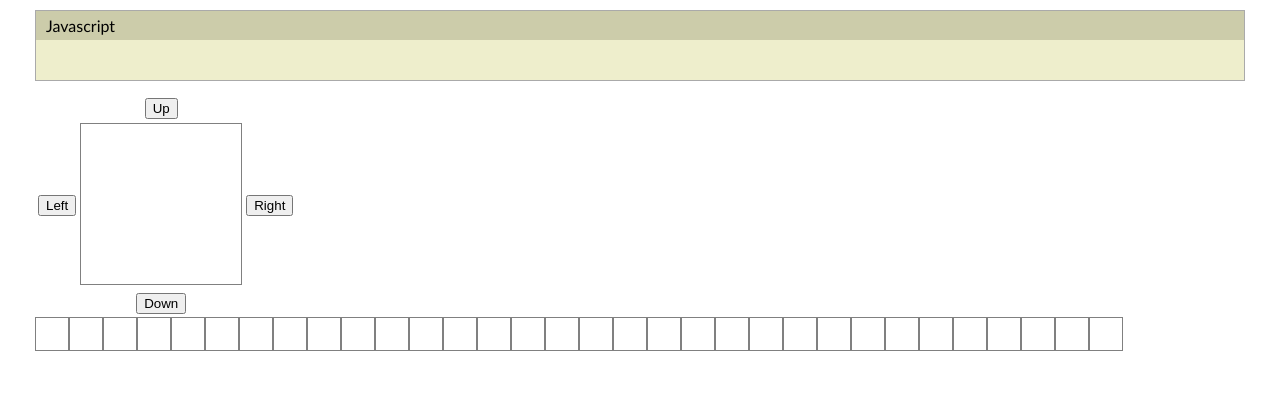
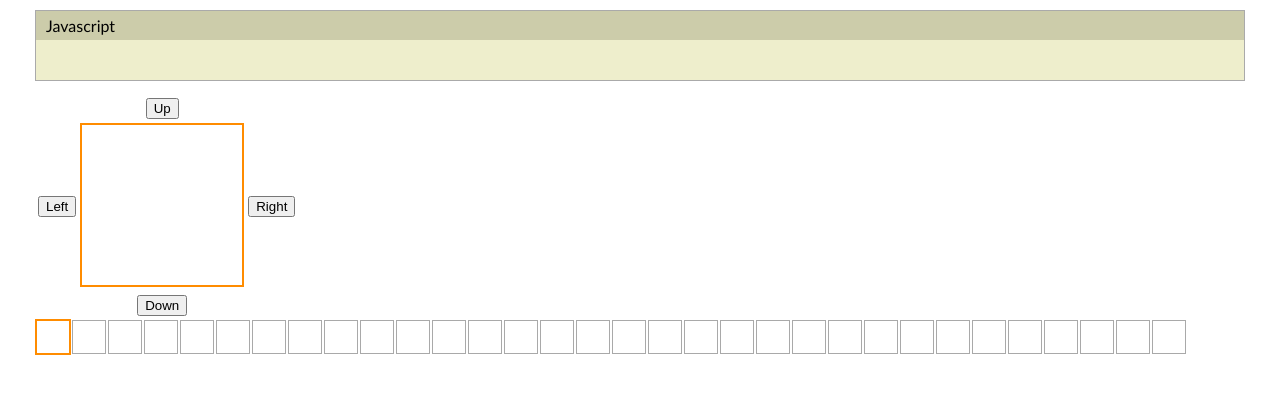
Before and after one commit to marsfromlars/zockerwatte.com, a plain HTML site: page lamosoft/examples/spriteanimator.html in a window 1280 px wide. Shown: the part 133-526 px from the top of the page. Drawn offline with Linux system fonts and the light colour scheme.

Commit message:
work on the animator, select from list of sprites

```diff
--- a/lamosoft/examples/sprite.js
+++ b/lamosoft/examples/sprite.js
@@ -12,6 +12,7 @@ function Sprite( config ) {
     this.pixels = [];
     this.ctx = this.el ? this.el.getContext( '2d' ) : null;
     this.onRepaint = config.onRepaint;
+    this.mirrors = config.mirrors ? config.mirrors : [];
 }
 
 Sprite.prototype.repaint = function() {
@@ -29,6 +30,9 @@ Sprite.prototype.repaint = function() {
     }
     if( this.onRepaint ) {
         this.onRepaint();
+    }
+    for( var i = 0; i < this.mirrors.length; i++ ) {
+        this.mirrors[ i ].copyFrom( this );
     }
 }
 
@@ -61,6 +65,16 @@ Sprite.prototype.paintSprite = function( sprite, x, y ) {
             }
         }
     }
+}
+
+/**
+ * Make this sprite a copy of the given sprite
+ *
+ * @param sprite Original sprite
+ */
+Sprite.prototype.copyFrom = function( sprite ) {
+    this.pixels = sprite.pixels;
+    this.repaint();
 }
 
 Sprite.prototype.clearPixel = function( x, y ) {
@@ -108,3 +122,22 @@ Sprite.prototype.shift = function( x, y ) {
     }
     this.pixels = newSprite.pixels;
 }
+
+/**
+ * Add a sprite which will mirror the content of this sprite
+ *
+ * @param sprite Sprite which will mirror content
+ *
+ */
+Sprite.prototype.addMirror = function( sprite ) {
+    this.mirrors.push( sprite );
+    sprite.paintSprite( this, 0, 0 );
+}
+
+/**
+ * Remove all mirror sprites
+ *
+ */
+Sprite.prototype.clearMirrors = function() {
+    this.mirrors = [];
+}
--- /dev/null
+++ b/lamosoft/examples/spriteanimator.css
@@ -0,0 +1,8 @@
+.unselectedSprite {
+    border: 1px solid darkgray;
+    margin: 1px;
+}
+
+.selectedSprite, .editor {
+    border: 2px solid darkorange;
+}
--- a/lamosoft/examples/spriteanimator.html
+++ b/lamosoft/examples/spriteanimator.html
@@ -6,6 +6,7 @@
         <link rel="stylesheet" href="../learn/learn.css">
         <link rel="stylesheet" href="sprite.css">
         <link rel="stylesheet" href="spriteeditor.css">
+        <link rel="stylesheet" href="spriteanimator.css">
         <script src="sprite.js"></script>
         <script src="spriteeditor.js"></script>
         <script src="spriteanimator.js"></script>
@@ -32,7 +33,7 @@
                     <button onclick="editor.shift( -1, 0 )">Left</button>
                 </td>
                 <td>
-                    <canvas id="canvas1" width="160" height="160" ></canvas>
+                    <canvas id="canvas1" width="160" height="160" class="editor" ></canvas>
                 </td>
                 <td>
                     <button onclick="editor.shift( 1, 0 )">Right</button>
@@ -58,6 +59,7 @@
                 sprite: editSprite
             });
             let spriteAnimator = new SpriteAnimator({
+                editor: editor,
                 el: 'animatordiv'
             });
         </script>
--- a/lamosoft/examples/spriteanimator.js
+++ b/lamosoft/examples/spriteanimator.js
@@ -4,25 +4,81 @@
  * @param {*} config
  */
 function SpriteAnimator( config ) {
-    this.el = typeof config.el == 'string' ? document.getElementById( config.el ) : config.el;
-    this.count = config.count ? config.count : 32;
-    this.rows = config.rows || 16;
-    this.cols = config.cols || 16;
-    this.pixelWidth = config.pixelWidth ? config.pixelWidth : 2;
-    this.pixelHeight = config.pixelHeight ? config.pixelHeight : 2;
+    let me = this;
+    me.editor = config.editor;
+    me.el = typeof config.el == 'string' ? document.getElementById( config.el ) : config.el;
+    me.count = config.count ? config.count : 32;
+    me.rows = config.rows || 16;
+    me.cols = config.cols || 16;
+    me.pixelWidth = config.pixelWidth ? config.pixelWidth : 2;
+    me.pixelHeight = config.pixelHeight ? config.pixelHeight : 2;
+    me.onSelect = config.onSelect;
+
+    me.sprites = [];
 
     while( this.el.firstChild ) {
         this.el.removeChild( this.el.firstChild );
     }
 
+    let spriteWidth = me.pixelWidth * me.cols;
+    let spriteHeight = me.pixelHeight * me.rows;
+
     for( var i = 0; i < this.count; i++ ) {
         let canvas = document.createElement( 'canvas' );
-        canvas.setAttribute( 'width', '' + ( this.pixelWidth * this.cols ) );
-        canvas.setAttribute( 'height', '' + ( this.pixelHeight * this.rows ) );
-        this.el.appendChild( canvas );
+        canvas.setAttribute( 'x-index', '' + i );
+        canvas.setAttribute( 'width', spriteWidth );
+        canvas.setAttribute( 'height', spriteHeight );
+        canvas.setAttribute( 'class', 'unselectedSprite' );
+        let sprite = new Sprite({
+            el: canvas,
+            rows: editor.sprite.rows,
+            cols: editor.sprite.cols,
+            pixelWidth: 2,
+            pixelHeight: 2
+        });
+        me.sprites.push( sprite );
+        canvas.addEventListener( 'click', function( event ) {
+            let el = event.srcElement;
+            let index = parseInt( el.getAttribute( 'x-index' ) );
+            me.selectSprite( index );
+        });
+        me.el.appendChild( canvas );
     }
+
+    me.selected = -1;
+    me.selectSprite( 0 );
 
 }
 
-SpriteEditor.prototype.doclick = function( x, y ) {
+/**
+ * Select sprite by index
+ *
+ * @param index Index of sprite to become new selected sprite
+ *
+ */
+SpriteAnimator.prototype.selectSprite = function( index ) {
+    let me = this;
+    if( me.selected != -1 ) {
+        me.sprites[ me.selected ].el.setAttribute( 'class', 'unselectedSprite' );
+    }
+    me.selected = index;
+    me.sprites[ me.selected ].el.setAttribute( 'class', 'selectedSprite' );
+    me.editor.sprite.clearMirrors();
+    let mirrorSprite = this.getSprite( index );
+    me.editor.sprite.copyFrom( mirrorSprite );
+    me.editor.sprite.addMirror( mirrorSprite );
+    if( me.onSelect ) {
+        me.onSelect( index );
+    }
 }
+
+/**
+ * Get sprite by index
+ *
+ * @param index Index of sprite to return
+ *
+ */
+SpriteAnimator.prototype.getSprite = function( index ) {
+    let me = this;
+    return me.sprites[ index ];
+}
--- a/lamosoft/examples/spriteeditor.js
+++ b/lamosoft/examples/spriteeditor.js
@@ -11,7 +11,9 @@ function SpriteEditor( config ) {
 
     var me = this;
     this.el.addEventListener( 'click', function( event ) {
-        me.doclick( me.sprite.x2col( event.offsetX ), me.sprite.y2row( event.offsetY ) );
+        let x = me.sprite.x2col( event.offsetX );
+        let y = me.sprite.y2row( event.offsetY );
+        me.doclick( x, y );
     });
     document.body.addEventListener( 'mousedown', function( event ) {
         me.pendown = true;
@@ -21,7 +23,9 @@ function SpriteEditor( config ) {
     });
     this.el.addEventListener( 'mousemove', function( event ) {
         if( me.pendown ) {
-            me.doclick( me.sprite.x2col( event.offsetX ), me.sprite.y2row( event.offsetY ) );
+            let x = me.sprite.x2col( event.offsetX );
+            let y = me.sprite.y2row( event.offsetY );
+            me.doclick( x, y );
         }
     });
 }
```
Also changed, not shown: lamosoft/examples/spriteeditor.html (+2 -6 lines).
